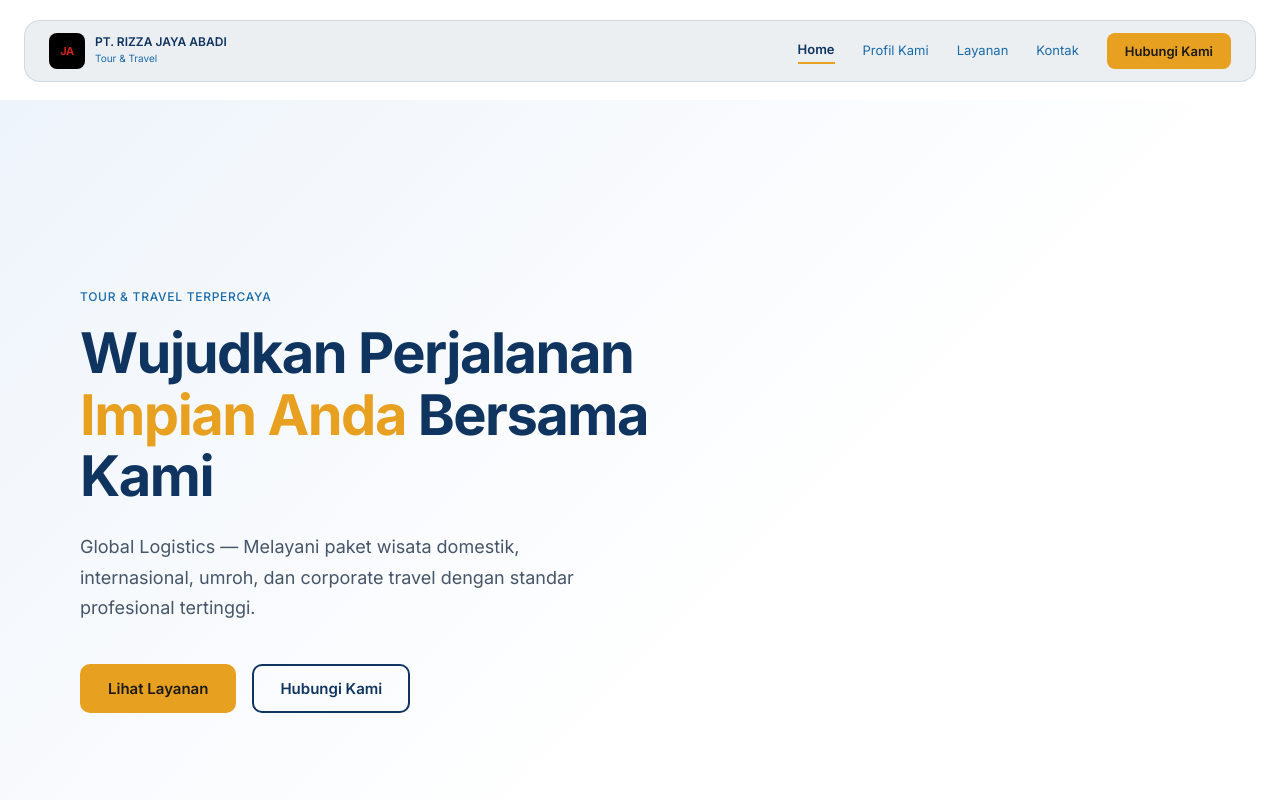
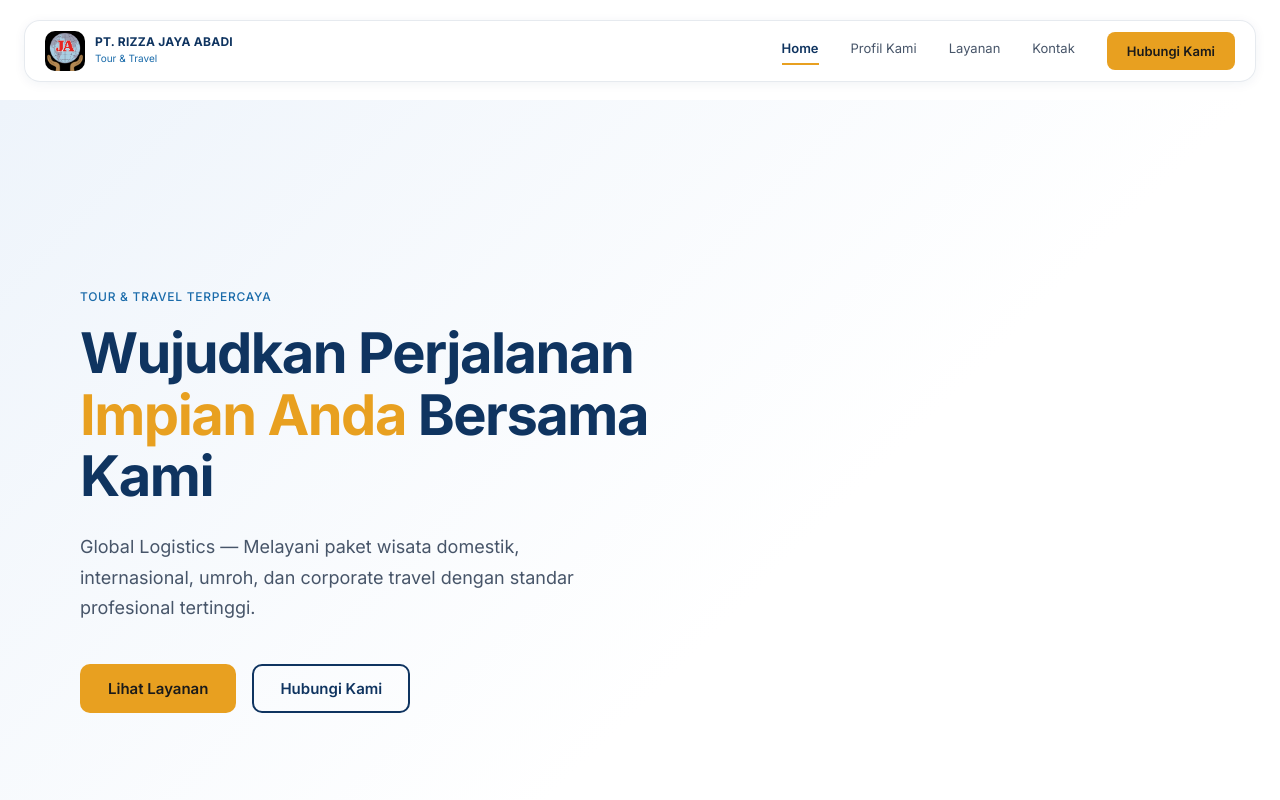
Before and after one commit to ReyCannavaro/pt-rizza-jaya-abadi-next, a Next.js app: page / in a window 1280 px wide. Shown: the top 800 px of the page. Built offline with nearby package versions, Linux system fonts and the light colour scheme.

Commit message:
update navbar

```diff
--- a/components/Navbar.jsx
+++ b/components/Navbar.jsx
@@ -1,6 +1,7 @@
 'use client';
 import { useState, useEffect } from 'react';
 import Link from 'next/link';
+import Image from 'next/image';
 import { usePathname } from 'next/navigation';
 import { navLinks } from '@/data/kontak';
 
@@ -16,37 +17,43 @@ export default function Navbar() {
   }, []);
 
   return (
-    <header style={{
-      position: 'fixed',
-      top: 20,
-      left: 24,
-      right: 24,
-      zIndex: 50,
-    }}>
+    <header style={{ position: 'fixed', top: 20, left: 24, right: 24, zIndex: 50 }}>
       <nav style={{
         borderRadius: 16,
-        padding: '12px 24px',
+        padding: '10px 20px',
         display: 'flex',
         justifyContent: 'space-between',
         alignItems: 'center',
         transition: 'all 0.3s ease',
-        background: scrolled ? '#0f3460' : 'rgba(15, 52, 96, 0.08)',
-        border: scrolled ? '1px solid transparent' : '1px solid rgba(15, 52, 96, 0.12)',
-        backdropFilter: scrolled ? 'none' : 'blur(8px)',
-        boxShadow: scrolled ? '0 4px 24px rgba(15, 52, 96, 0.18)' : 'none',
+        background: scrolled ? '#0f3460' : 'rgba(255,255,255,0.72)',
+        border: scrolled ? '1px solid transparent' : '1px solid rgba(15,52,96,0.1)',
+        backdropFilter: 'blur(12px)',
+        boxShadow: scrolled ? '0 4px 24px rgba(15,52,96,0.18)' : '0 2px 12px rgba(15,52,96,0.06)',
       }}>
+
         <Link href="/" style={{ display: 'flex', alignItems: 'center', gap: 10, textDecoration: 'none' }}>
           <div style={{
-            width: 36, height: 36,
+            width: 40, height: 40,
+            borderRadius: 10,
+            overflow: 'hidden',
+            flexShrink: 0,
             background: '#000',
-            borderRadius: 8,
             display: 'flex', alignItems: 'center', justifyContent: 'center',
-            flexShrink: 0,
           }}>
-            <span style={{ fontSize: 11, fontWeight: 700, color: '#cc2222', letterSpacing: '-0.5px' }}>JA</span>
+            <Image
+              src="/images/logo.png"
+              alt="PT. Rizza Jaya Abadi"
+              width={40}
+              height={40}
+              style={{ objectFit: 'cover', width: '100%', height: '100%' }}
+            />
           </div>
           <div>
-            <p style={{ fontSize: 12, fontWeight: 600, margin: 0, lineHeight: 1.2, color: scrolled ? '#ffffff' : '#0f3460' }}>
+            <p style={{
+              fontSize: 12, fontWeight: 700, margin: 0, lineHeight: 1.2,
+              color: scrolled ? '#ffffff' : '#0f3460',
+              letterSpacing: '0.02em',
+            }}>
               PT. RIZZA JAYA ABADI
             </p>
             <p style={{ fontSize: 10, margin: 0, color: scrolled ? '#a0c4e8' : '#1a6baa' }}>
@@ -55,7 +62,7 @@ export default function Navbar() {
           </div>
         </Link>
 
-        <div style={{ display: 'flex', alignItems: 'center', gap: 28 }} className="desktop-nav">
+        <div style={{ display: 'flex', alignItems: 'center', gap: 32 }} className="desktop-nav">
           {navLinks.map(link => {
             const isActive = pathname === link.href;
             return (
@@ -64,9 +71,9 @@ export default function Navbar() {
                 fontWeight: isActive ? 600 : 400,
                 color: scrolled
                   ? (isActive ? '#ffffff' : '#a0c4e8')
-                  : (isActive ? '#0f3460' : '#1a6baa'),
+                  : (isActive ? '#0f3460' : '#475569'),
                 textDecoration: 'none',
-                paddingBottom: isActive ? 2 : 0,
+                paddingBottom: 3,
                 borderBottom: isActive ? '2px solid #e8a020' : '2px solid transparent',
                 transition: 'all 0.2s ease',
               }}>
@@ -77,13 +84,13 @@ export default function Navbar() {
           <Link href="/hubungi-kami" style={{
             background: '#e8a020',
             color: '#1a1a1a',
-            padding: '7px 18px',
+            padding: '8px 20px',
             borderRadius: 8,
             fontSize: 13,
             fontWeight: 600,
             textDecoration: 'none',
+            whiteSpace: 'nowrap',
             transition: 'background 0.2s ease',
-            whiteSpace: 'nowrap',
           }}>
             Hubungi Kami
           </Link>
@@ -91,7 +98,7 @@ export default function Navbar() {
 
         <button
           onClick={() => setMenuOpen(!menuOpen)}
-          style={{ background: 'none', border: 'none', cursor: 'pointer', display: 'none', flexDirection: 'column', gap: 5 }}
+          style={{ background: 'none', border: 'none', cursor: 'pointer', display: 'none', flexDirection: 'column', gap: 5, padding: 4 }}
           className="hamburger"
           aria-label="Toggle menu"
         >
@@ -106,15 +113,16 @@ export default function Navbar() {
           marginTop: 8,
           background: '#0f3460',
           borderRadius: 14,
-          padding: '16px 24px',
+          padding: '20px 24px',
           display: 'flex',
           flexDirection: 'column',
-          gap: 16,
+          gap: 18,
+          boxShadow: '0 8px 32px rgba(15,52,96,0.2)',
         }}>
           {navLinks.map(link => (
             <Link key={link.href} href={link.href}
               onClick={() => setMenuOpen(false)}
-              style={{ fontSize: 14, color: '#a0c4e8', textDecoration: 'none', fontWeight: 500 }}>
+              style={{ fontSize: 15, color: '#a0c4e8', textDecoration: 'none', fontWeight: 500 }}>
               {link.label}
             </Link>
           ))}
@@ -122,9 +130,9 @@ export default function Navbar() {
             onClick={() => setMenuOpen(false)}
             style={{
               background: '#e8a020', color: '#1a1a1a',
-              padding: '10px 0', borderRadius: 8,
+              padding: '12px 0', borderRadius: 8,
               textAlign: 'center', fontWeight: 600, fontSize: 14,
-              textDecoration: 'none',
+              textDecoration: 'none', marginTop: 4,
             }}>
             Hubungi Kami
           </Link>
```
